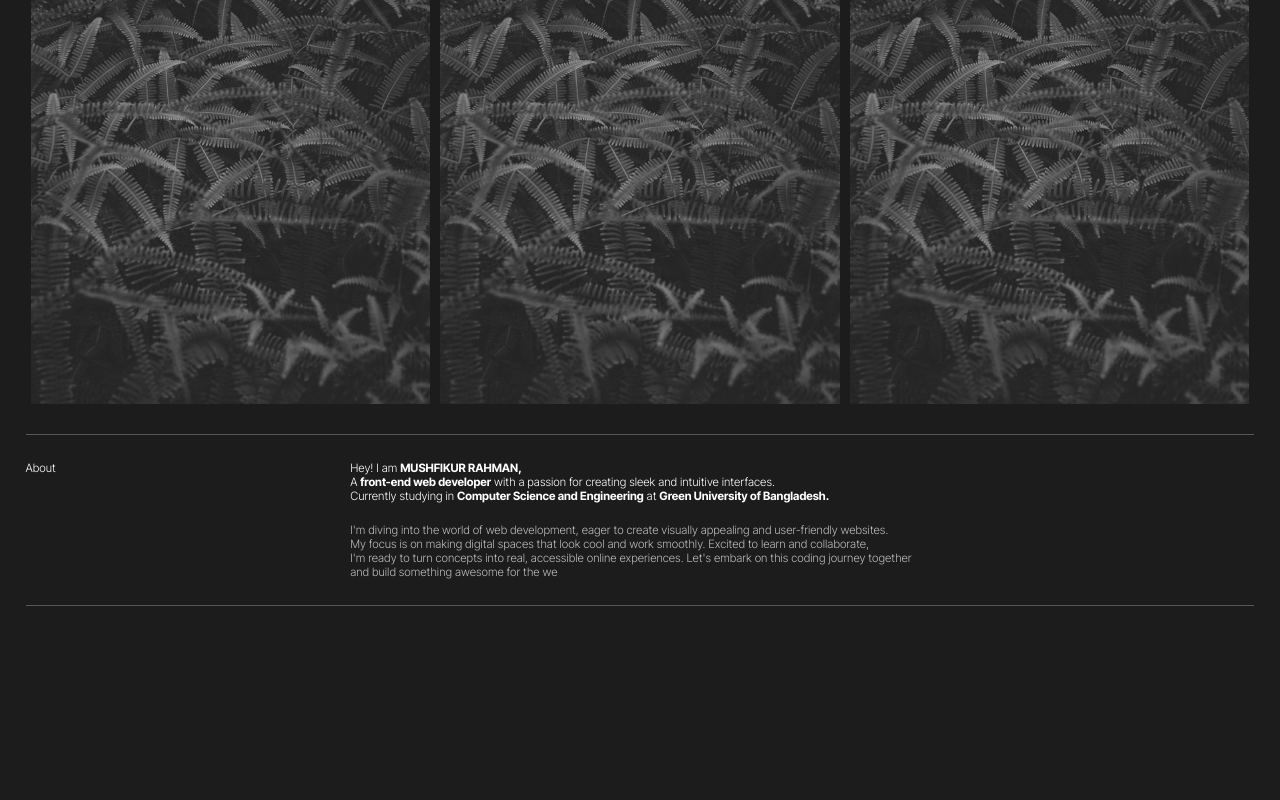
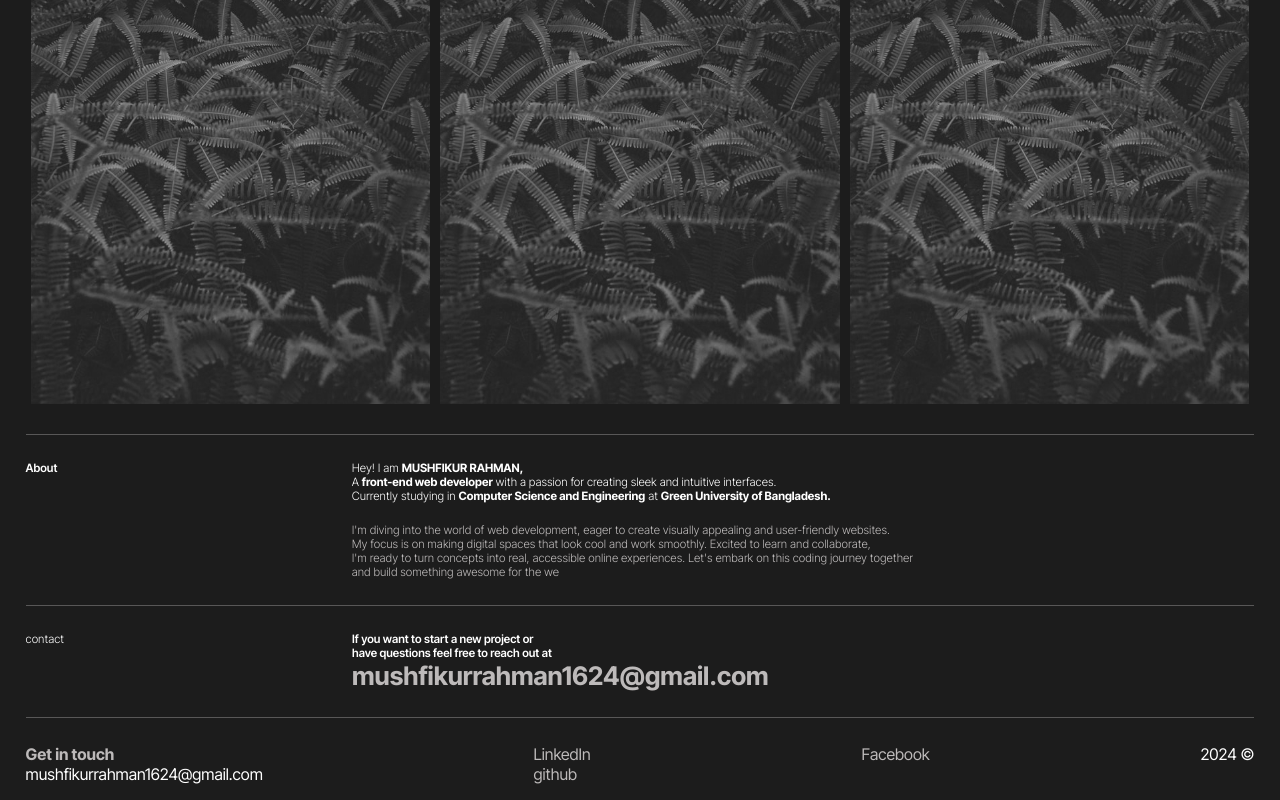
Before and after one commit to Mushfikur007/portfolio, a plain HTML site: page index.html in a window 1280 px wide. Shown: the part 727-1527 px from the top of the page. Before the commit the page ends 1333 px from the top, so only its background shows below. Drawn offline with Linux system fonts and the light colour scheme.

Commit message:
footer done

```diff
--- a/index.html
+++ b/index.html
@@ -51,6 +51,31 @@
             </div>
         </div>
         <hr>
+        <div id="contact">
+            <div id="contactsec1">
+                <p>contact</p>
+            </div>
+            <div id="contactsec2">
+                <p>If you want to start a new project or</p>
+                <p>have questions feel free to reach out at</p>
+                <h4>mushfikurrahman1624@gmail.com</h4>
+            </div>
+        </div>
+        <hr>
+        <div id="footer">
+            <div id="text1">
+                <h4>Get in touch</h4>
+                <p>mushfikurrahman1624@gmail.com</p>
+            </div>
+            <div id="text2">
+                <a href="#">LinkedIn</a><br>
+                <a href="#">github</a>
+            </div>
+            <div id="text3">
+                <a href="#">Facebook</a>
+            </div>
+            <div id="text4"><p>2024 &copy</p></div>
+        </div>
     </div>
 </body>
 </html>
--- a/style.css
+++ b/style.css
@@ -152,7 +152,7 @@ hr{
     color: #fff;
     text-align: left;
     font-size: 0.9vw;
-    font-weight: 300;
+    font-weight: 600;
     margin: 0;
     margin-right: auto;
 }
@@ -170,3 +170,54 @@ hr{
 #abouttext2 #text2{
     color: #bdbaba;
 }
+
+#contact {
+    width: 100%;
+    padding: 2vh 2vw;
+    display: flex;
+    align-items: baseline;
+    justify-content: flex-start;
+    gap: 22.5vw;
+}
+
+#contactsec1 p {
+    color: #fff;
+    text-align: left;
+    font-size: 0.9vw;
+    font-weight: 300;
+    margin: 0;
+    margin-right: auto;
+}
+
+#contactsec2 p {
+    color: #fff;
+    text-align: left;
+    font-size: 0.9vw;
+    font-weight: 600;
+}
+
+#contactsec2 h4{
+    color: #bdbaba;
+    font-size: 2vw;
+}
+
+#footer {
+    width: 100%;
+    padding: 2vh 2vw;
+    display: flex;
+    align-items: baseline;
+    justify-content: space-between;
+}
+
+#footer a{
+    text-decoration: none;
+    color: #bdbaba;
+}
+
+#footer p{
+    color: #fff;
+}
+
+#footer h4{
+    color: #bdbaba;
+}
```
